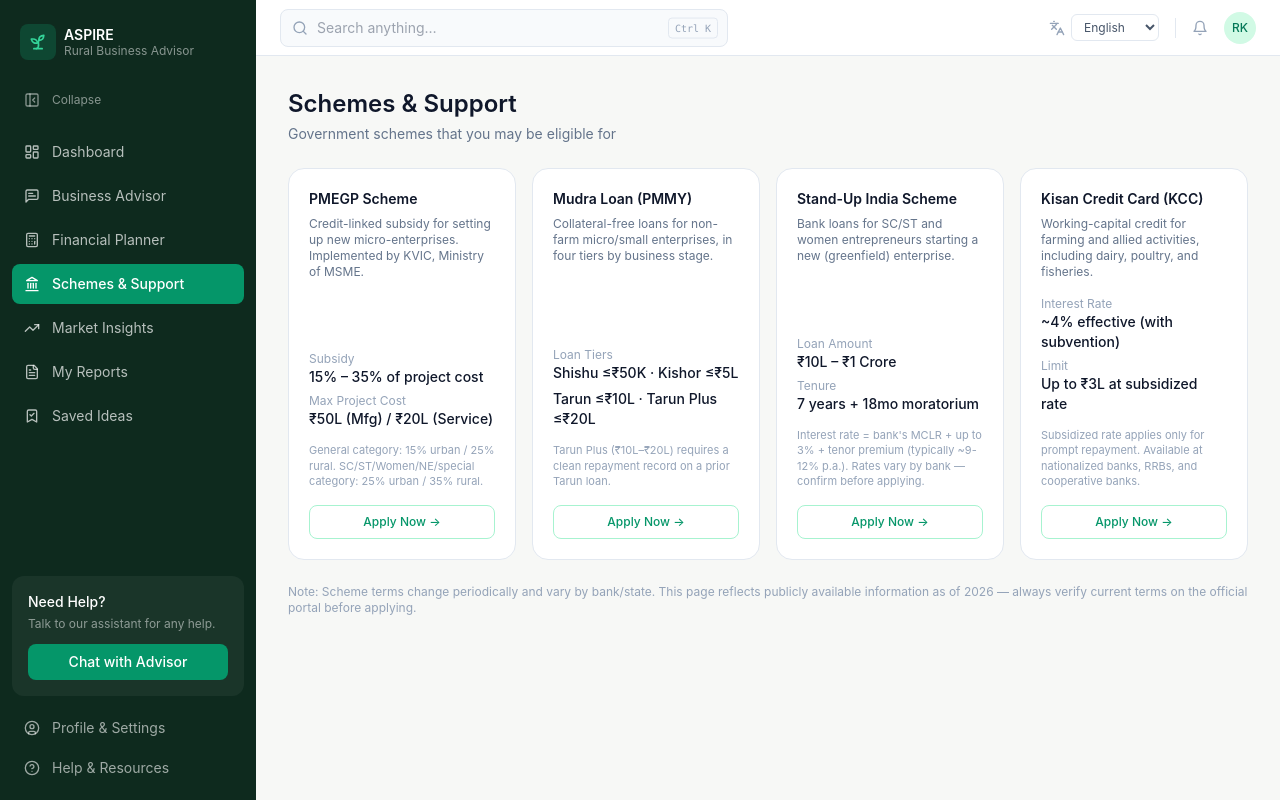
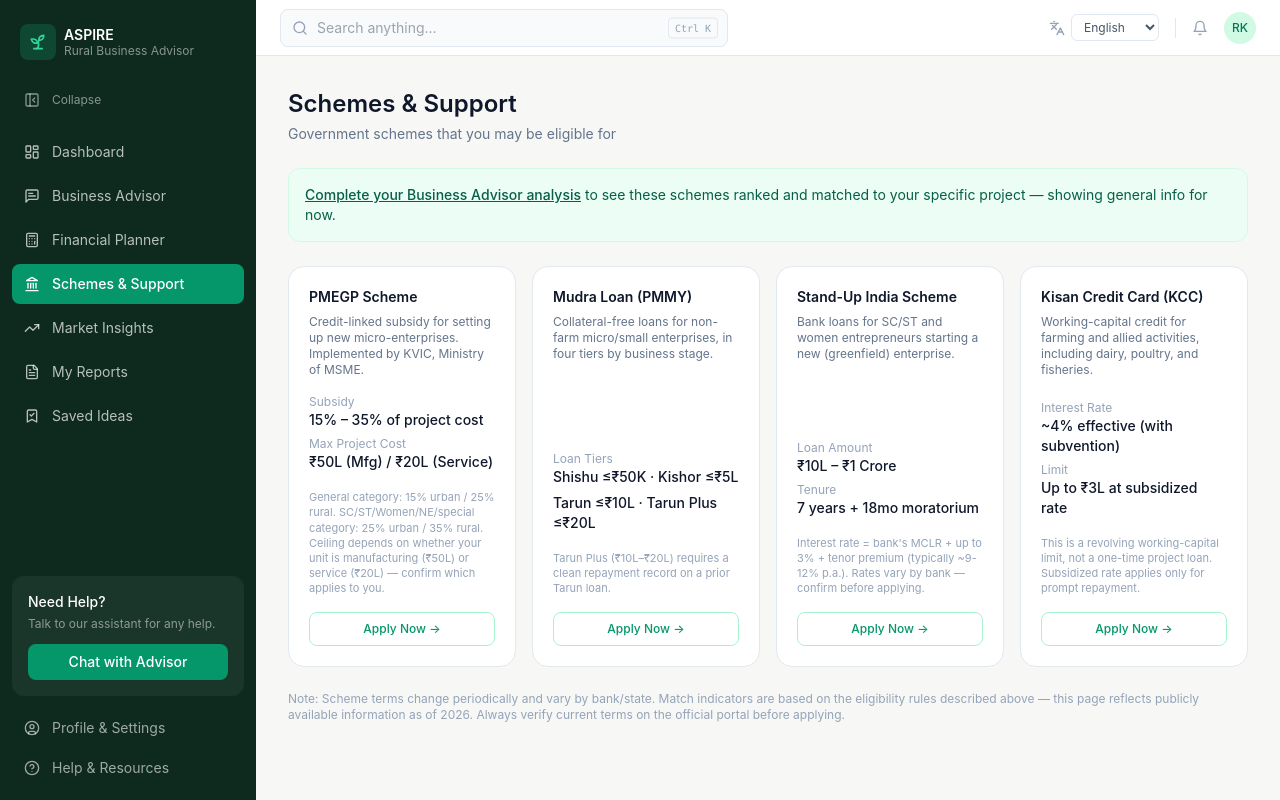
Before and after one commit to anixtech001-lab/ASPIRE, a Next.js app: page /schemes in a window 1280 px wide. Built offline with nearby package versions, Linux system fonts and the light colour scheme.

Commit message:
Add Smart Scheme Router: rule-based eligibility matching, ranking, and reasoning (SIH26091 spec)

```diff
--- a/app/schemes/page.tsx
+++ b/app/schemes/page.tsx
@@ -1,4 +1,22 @@
-const SCHEMES = [
+"use client";
+
+import Link from "next/link";
+import { useMemo } from "react";
+import { useBusiness } from "@/lib/BusinessContext";
+import { calculateFullFinancialPlan } from "@/lib/financialEngine";
+import { matchScheme, SchemeCriteria, MatchLabel } from "@/lib/schemeMatching";
+import { CheckCircle2, AlertCircle, XCircle } from "lucide-react";
+
+interface SchemeInfo {
+  name: string;
+  desc: string;
+  rows: { label: string; value: string }[];
+  note: string;
+  applyUrl: string;
+  criteria: SchemeCriteria;
+}
+
+const SCHEMES: SchemeInfo[] = [
   {
     name: "PMEGP Scheme",
     desc: "Credit-linked subsidy for setting up new micro-enterprises. Implemented by KVIC, Ministry of MSME.",
@@ -6,8 +24,16 @@ const SCHEMES = [
       { label: "Subsidy", value: "15% – 35% of project cost" },
       { label: "Max Project Cost", value: "₹50L (Mfg) / ₹20L (Service)" },
     ],
-    note: "General category: 15% urban / 25% rural. SC/ST/Women/NE/special category: 25% urban / 35% rural.",
+    note: "General category: 15% urban / 25% rural. SC/ST/Women/NE/special category: 25% urban / 35% rural. Ceiling depends on whether your unit is manufacturing (₹50L) or service (₹20L) — confirm which applies to you.",
     applyUrl: "https://www.kviconline.gov.in/pmegpeportal/pmegphome/index.jsp",
+    criteria: {
+      // PMEGP explicitly excludes primary agriculture/animal-husbandry
+      // production — dairy farming itself doesn't qualify, though
+      // dairy-product processing sometimes can. Kept conservative here.
+      targetCategories: ["Retail", "Textiles", "Food Processing", "Handicrafts", "Services", "Other"],
+      minProjectCost: 0,
+      maxProjectCost: 5000000,
+    },
   },
   {
     name: "Mudra Loan (PMMY)",
@@ -18,6 +44,11 @@ const SCHEMES = [
     ],
     note: "Tarun Plus (₹10L–₹20L) requires a clean repayment record on a prior Tarun loan.",
     applyUrl: "https://www.udyamimitra.in/",
+    criteria: {
+      targetCategories: "any",
+      minProjectCost: 0,
+      maxProjectCost: 2000000,
+    },
   },
   {
     name: "Stand-Up India Scheme",
@@ -28,6 +59,12 @@ const SCHEMES = [
     ],
     note: "Interest rate = bank's MCLR + up to 3% + tenor premium (typically ~9-12% p.a.). Rates vary by bank — confirm before applying.",
     applyUrl: "https://www.standupmitra.in/",
+    criteria: {
+      targetCategories: "any",
+      minProjectCost: 1100000,
+      maxProjectCost: 11000000,
+      specialEligibility: "SC/ST or Women entrepreneur, for a new (greenfield) enterprise",
+    },
   },
   {
     name: "Kisan Credit Card (KCC)",
@@ -36,48 +73,135 @@ const SCHEMES = [
       { label: "Interest Rate", value: "~4% effective (with subvention)" },
       { label: "Limit", value: "Up to ₹3L at subsidized rate" },
     ],
-    note: "Subsidized rate applies only for prompt repayment. Available at nationalized banks, RRBs, and cooperative banks.",
+    note: "This is a revolving working-capital limit, not a one-time project loan. Subsidized rate applies only for prompt repayment.",
     applyUrl: "https://www.myscheme.gov.in/schemes/kcc",
+    criteria: {
+      targetCategories: ["Dairy"],
+      minProjectCost: 0,
+      maxProjectCost: 300000,
+    },
   },
 ];
 
+const LABEL_STYLE: Record<MatchLabel, { bg: string; text: string; icon: typeof CheckCircle2 }> = {
+  "Strong Match": { bg: "bg-emerald-100", text: "text-emerald-700", icon: CheckCircle2 },
+  "Check Conditions": { bg: "bg-amber-100", text: "text-amber-700", icon: AlertCircle },
+  "Likely Not Applicable": { bg: "bg-slate-100", text: "text-slate-500", icon: XCircle },
+};
+
 export default function SchemesPage() {
+  const { businessDetails, financialPlan } = useBusiness();
+
+  const projectCost = useMemo(() => {
+    if (financialPlan) return financialPlan.details.projectCost;
+    if (businessDetails?.marginCapital) {
+      return calculateFullFinancialPlan(businessDetails.marginCapital).details.projectCost;
+    }
+    return null;
+  }, [businessDetails, financialPlan]);
+
+  const ranked = useMemo(() => {
+    if (!businessDetails || projectCost === null) return null;
+    return SCHEMES.map((scheme) => ({
+      scheme,
+      match: matchScheme(businessDetails, projectCost, scheme.criteria),
+    })).sort((a, b) => b.match.score - a.match.score);
+  }, [businessDetails, projectCost]);
+
   return (
     <div className="p-6 md:p-8 max-w-6xl mx-auto">
       <h1 className="text-2xl font-semibold mb-1">Schemes & Support</h1>
-      <p className="text-sm text-slate-500 mb-6">Government schemes that you may be eligible for</p>
+      <p className="text-sm text-slate-500 mb-6">
+        {ranked
+          ? "Ranked for your business profile — based on your project cost and business category"
+          : "Government schemes that you may be eligible for"}
+      </p>
+
+      {!ranked && (
+        <div className="bg-emerald-50 border border-emerald-100 rounded-xl p-4 mb-6 text-sm text-emerald-800">
+          <Link href="/advisor" className="font-medium underline">
+            Complete your Business Advisor analysis
+          </Link>{" "}
+          to see these schemes ranked and matched to your specific project — showing general
+          info for now.
+        </div>
+      )}
 
       <div className="grid grid-cols-1 sm:grid-cols-2 lg:grid-cols-4 gap-4">
-        {SCHEMES.map((s) => (
-          <div key={s.name} className="bg-white rounded-2xl border border-slate-200 p-5 flex flex-col">
-            <h3 className="font-semibold text-sm mb-2 leading-snug">{s.name}</h3>
-            <p className="text-xs text-slate-500 mb-4 flex-1">{s.desc}</p>
+        {(ranked ?? SCHEMES.map((scheme) => ({ scheme, match: null }))).map(({ scheme, match }, i) => {
+          const style = match ? LABEL_STYLE[match.matchLabel] : null;
+          const Icon = style?.icon;
+          const isLowMatch = match?.matchLabel === "Likely Not Applicable";
 
-            {s.rows.map((r, i) => (
-              <div key={i} className="mb-1.5">
+          return (
+            <div
+              key={scheme.name}
+              className={`bg-white rounded-2xl border border-slate-200 p-5 flex flex-col ${isLowMatch ? "opacity-60" : ""
+                }`}
+            >
+              <div className="flex items-center justify-between mb-2">
+                <h3 className="font-semibold text-sm leading-snug">{scheme.name}</h3>
+                {ranked && !isLowMatch && (
+                  <span className="text-[10px] font-semibold text-slate-400 bg-slate-100 rounded-full px-2 py-0.5 shrink-0 ml-2">
+                    RANK #{i + 1}
+                  </span>
+                )}
+              </div>
+
+              {match && style && Icon && (
+                <div className={`inline-flex items-center gap-1 text-[11px] font-medium ${style.bg} ${style.text} rounded-full px-2 py-1 mb-3 w-fit`}>
+                  <Icon className="h-3 w-3" />
+                  {match.matchLabel}
+                </div>
+              )}
+
+              <p className="text-xs text-slate-500 mb-4 flex-1">{scheme.desc}</p>
+
+              {scheme.rows.map((r, ri) => (
+                <div key={ri} className="mb-1.5">
                   {r.label && <div className="text-xs text-slate-400">{r.label}</div>}
                   <div className="text-sm font-medium">{r.value}</div>
                 </div>
               ))}
 
-            <p className="text-[11px] text-slate-400 mt-2 mb-4 leading-snug">{s.note}</p>
+              {match && match.reasons.length > 0 && (
+                <div className="mt-3 pt-3 border-t border-slate-100">
+                  <div className="text-[11px] font-semibold text-slate-500 mb-1.5">Why this matches you</div>
+                  <ul className="space-y-1">
+                    {match.reasons.map((r, ri) => (
+                      <li key={ri} className="text-[11px] text-slate-500 flex items-start gap-1">
+                        <span className="text-emerald-500 mt-0.5">✓</span> {r}
+                      </li>
+                    ))}
+                    {match.caveats.map((c, ci) => (
+                      <li key={`c-${ci}`} className="text-[11px] text-amber-600 flex items-start gap-1">
+                        <span className="mt-0.5">!</span> {c}
+                      </li>
+                    ))}
+                  </ul>
+                </div>
+              )}
+
+              <p className="text-[11px] text-slate-400 mt-3 mb-4 leading-snug">{scheme.note}</p>
 
               <a
-              href={s.applyUrl}
+                href={scheme.applyUrl}
                 target="_blank"
                 rel="noopener noreferrer"
-              className="text-xs font-medium text-emerald-600 border border-emerald-200 rounded-lg py-2 text-center hover:bg-emerald-50 transition-colors"
+                className="text-xs font-medium text-emerald-600 border border-emerald-200 rounded-lg py-2 text-center hover:bg-emerald-50 transition-colors mt-auto"
               >
                 Apply Now →
               </a>
             </div>
-        ))}
+          );
+        })}
       </div>
 
       <p className="text-xs text-slate-400 mt-6">
-        Note: Scheme terms change periodically and vary by bank/state. This page reflects
-        publicly available information as of 2026 — always verify current terms on the
-        official portal before applying.
+        Note: Scheme terms change periodically and vary by bank/state. Match indicators are
+        based on the eligibility rules described above — this page reflects publicly
+        available information as of 2026. Always verify current terms on the official
+        portal before applying.
       </p>
     </div>
   );
--- /dev/null
+++ b/lib/schemeMatching.ts
@@ -0,0 +1,80 @@
+// Deterministic, rule-based scheme eligibility matching — NOT an LLM call.
+// Eligibility is a factual/rules question (does your project cost fall in
+// this range? does your category qualify?), so it belongs here alongside
+// the rest of the financial engine, not in a Groq prompt.
+
+import { BusinessDetails } from "./BusinessContext";
+
+export interface SchemeCriteria {
+  targetCategories: string[] | "any";
+  minProjectCost: number;
+  maxProjectCost: number;
+  /** Eligibility condition we cannot verify from the form (e.g. caste/gender
+   * category) — when present, the match can never be labeled "Strong
+   * Match" even if category+cost line up, since real eligibility genuinely
+   * depends on something we don't know. */
+  specialEligibility?: string;
+}
+
+export type MatchLabel = "Strong Match" | "Check Conditions" | "Likely Not Applicable";
+
+export interface SchemeMatchResult {
+  score: number; // 0-100, internal ranking value
+  matchLabel: MatchLabel;
+  reasons: string[];
+  caveats: string[];
+}
+
+export function matchScheme(
+  details: BusinessDetails,
+  projectCost: number,
+  criteria: SchemeCriteria
+): SchemeMatchResult {
+  const reasons: string[] = [];
+  const caveats: string[] = [];
+  let score = 0;
+
+  const categoryEligible =
+    criteria.targetCategories === "any" ||
+    criteria.targetCategories.some((c) => c.toLowerCase() === details.businessCategory.toLowerCase());
+
+  if (categoryEligible) {
+    score += 50;
+    reasons.push(
+      criteria.targetCategories === "any"
+        ? `Your business category (${details.businessCategory}) falls under this scheme's broad coverage`
+        : `Your business category (${details.businessCategory}) is directly targeted by this scheme`
+    );
+  } else {
+    caveats.push(`This scheme doesn't typically cover the ${details.businessCategory} category`);
+  }
+
+  const costEligible = projectCost >= criteria.minProjectCost && projectCost <= criteria.maxProjectCost;
+  const fmt = (n: number) => `₹${Math.round(n).toLocaleString("en-IN")}`;
+
+  if (costEligible) {
+    score += 50;
+    reasons.push(
+      `Your project cost (${fmt(projectCost)}) is within this scheme's range (up to ${fmt(criteria.maxProjectCost)})`
+    );
+  } else if (projectCost < criteria.minProjectCost) {
+    caveats.push(`Your project cost (${fmt(projectCost)}) is below this scheme's typical minimum (${fmt(criteria.minProjectCost)})`);
+  } else {
+    caveats.push(`Your project cost (${fmt(projectCost)}) exceeds this scheme's ceiling of ${fmt(criteria.maxProjectCost)}`);
+  }
+
+  if (criteria.specialEligibility) {
+    caveats.push(`Also requires: ${criteria.specialEligibility} — we don't collect this in your profile yet, so confirm directly`);
+  }
+
+  let matchLabel: MatchLabel;
+  if (score >= 100 && !criteria.specialEligibility) {
+    matchLabel = "Strong Match";
+  } else if (score >= 50) {
+    matchLabel = "Check Conditions";
+  } else {
+    matchLabel = "Likely Not Applicable";
+  }
+
+  return { score, matchLabel, reasons, caveats };
+}
```
Lines whose indentation alone changed are shown as unchanged.
